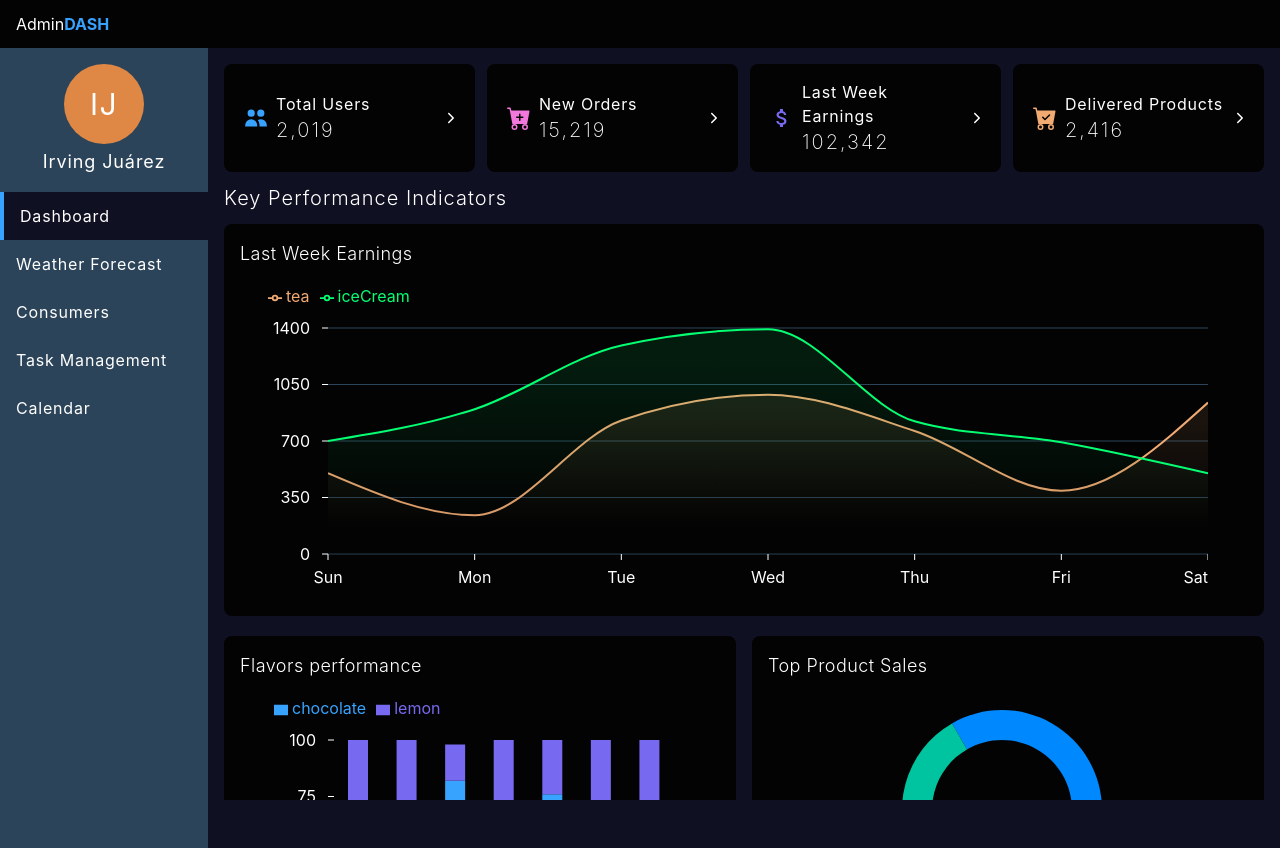
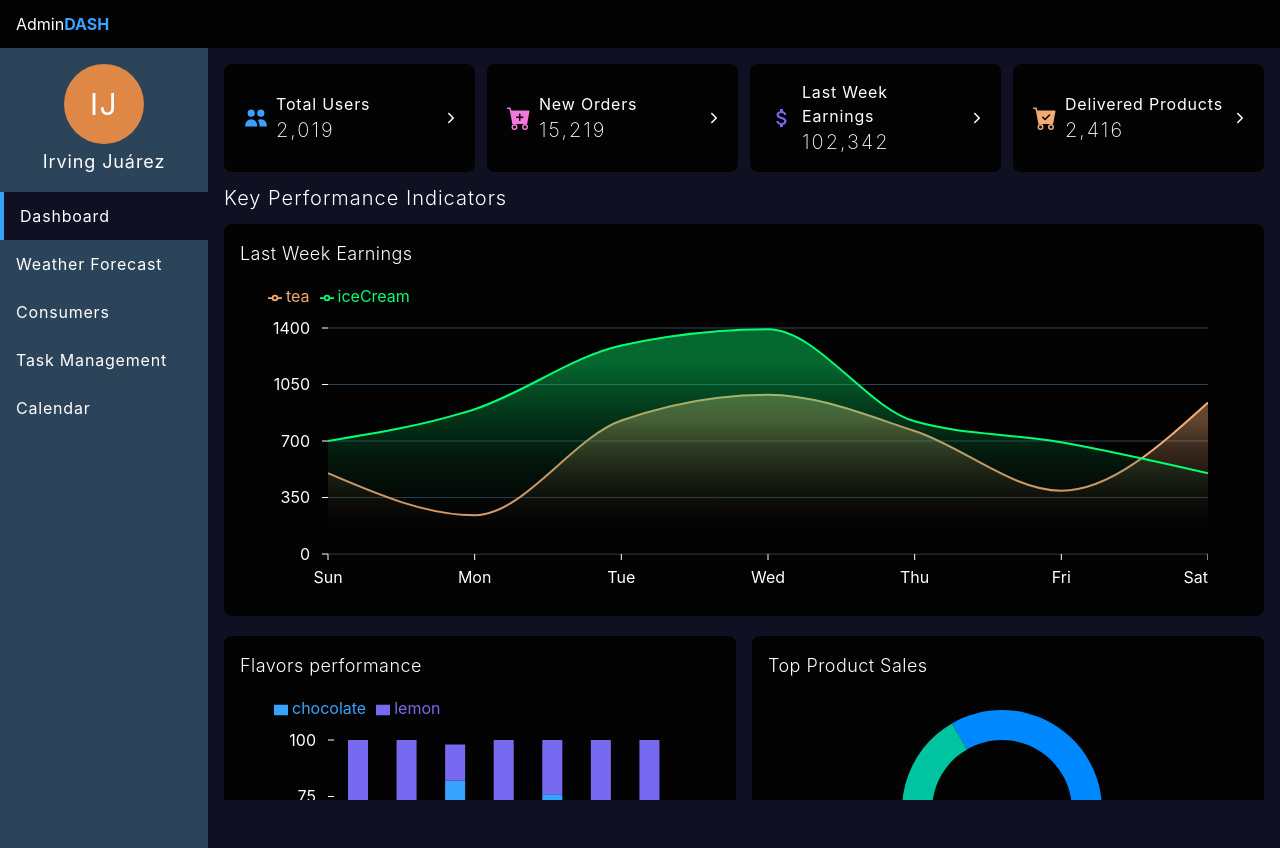
Before and after one commit to irvingvjuarez/admin-dash, a React (Vite) app: page / in a window 1280 px wide. Built offline with nearby package versions, Linux system fonts and the light colour scheme.

Commit message:
ChartContainer component was created to reuse it in all the charts used

```diff
--- a/src/charts/ChanceRain.tsx
+++ b/src/charts/ChanceRain.tsx
@@ -1,12 +1,15 @@
 import { BarChart, Bar, CartesianGrid, XAxis, YAxis, Tooltip, Cell } from "recharts"
+import { ChartContainer } from "./ChartContainer"
 import { DATA } from "../data"
 
 const ChanceRain: React.FC = (): JSX.Element => {
   return(
-    <section className="chart w-full">
-      <h2 className="chart__title mb-5 w-full text-start">Chance of rain</h2>
-
-      <article className="chart__container scrollbar md:mx-auto">
+    <ChartContainer
+      title="Chance of rain"
+      type="full"
+      scrollbar={true}
+      titleClassName="mb-5"
+      containerClassName="md:mx-auto">
       <BarChart
         width={600}
         height={300}
@@ -28,8 +31,7 @@ const ChanceRain: React.FC = (): JSX.Element => {
           ))}
         </Bar>
       </BarChart>
-      </article>
-    </section>
+    </ChartContainer>
   )
 }
 
--- a/src/charts/ChartArea.tsx
+++ b/src/charts/ChartArea.tsx
@@ -1,3 +1,4 @@
+import { ChartContainer } from "./ChartContainer"
 import {
   AreaChart,
   Area,
@@ -15,10 +16,7 @@ interface LineProps {
 
 const ChartArea: React.FC<LineProps> = ({ title }): JSX.Element => {
   return(
-    <section className="chart lg:w-auto">
-      <h2 className="chart__title">{title}</h2>
-
-      <article className="chart__container">
+    <ChartContainer title={title} wrapperClassName="lg:w-auto">
       <AreaChart
         width={940}
         height={300}
@@ -32,12 +30,12 @@ const ChartArea: React.FC<LineProps> = ({ title }): JSX.Element => {
       >
         <defs>
           <linearGradient id="iceCreamGradient" x1="0" y1="0" x2="0" y2="1">
-              <stop offset="15%" stopColor="#05FF72" stopOpacity={0.1}/>
+            <stop offset="15%" stopColor="#05FF72" stopOpacity={0.4}/>
             <stop offset="85%" stopColor="#030303" stopOpacity={0.1}/>
           </linearGradient>
 
           <linearGradient id="teaGradient" x1="0" y1="0" x2="0" y2="1">
-              <stop offset="15%" stopColor="#F2AA73" stopOpacity={0.1}/>
+            <stop offset="15%" stopColor="#F2AA73" stopOpacity={0.4}/>
             <stop offset="85%" stopColor="#030303" stopOpacity={0.1}/>
           </linearGradient>
         </defs>
@@ -70,8 +68,7 @@ const ChartArea: React.FC<LineProps> = ({ title }): JSX.Element => {
           fill="url(#iceCreamGradient)"
           fillOpacity={1} />
       </AreaChart>
-      </article>
-    </section>
+    </ChartContainer>
   )
 }
 
--- /dev/null
+++ b/src/charts/ChartContainer/index.tsx
@@ -0,0 +1,54 @@
+interface ChartContainerProps {
+  title: string
+  children: JSX.Element
+  type?: "full" | "flex"
+  titleClassName?: string
+  wrapperClassName?: string
+  containerClassName?: string
+  scrollbar?: boolean
+}
+
+const ChartContainer: React.FC<ChartContainerProps> = ({
+  title,
+  children,
+  type,
+  titleClassName,
+  wrapperClassName,
+  containerClassName,
+  scrollbar
+}): JSX.Element => {
+  const getArticleClass = () => {
+    let classname = "chart__container"
+    if(scrollbar) classname += " scrollbar"
+    if(containerClassName) classname += ` ${containerClassName}`
+    return classname
+  }
+
+  const getWrapperClass = () => {
+    let classname = "chart"
+    if(type === "full") classname += " w-full"
+    if(type === "flex") classname += " flex flex-col items-center"
+    if(wrapperClassName) classname += ` ${wrapperClassName}`
+    return classname
+  }
+
+  const getTitleClass = () => {
+    let classname = "chart__title w-full text-start"
+    if(titleClassName) classname += ` ${titleClassName}`
+    return classname
+  }
+
+  return(
+    <section className={getWrapperClass()}>
+      <h2 className={getTitleClass()}>
+        {title}
+      </h2>
+
+      <article className={getArticleClass()}>
+        {children}
+      </article>
+    </section>
+  )
+}
+
+export { ChartContainer }
--- a/src/charts/ChartPie.tsx
+++ b/src/charts/ChartPie.tsx
@@ -1,19 +1,12 @@
 import { PieChart, Pie, Cell, Legend } from "recharts"
-
-const data = [
-  { name: "MacBook Pro", value: 400 },
-  { name: "iPhone", value: 300 },
-  { name: "iPad", value: 300 },
-  { name: "MacBook Air", value: 200 }
-];
-const COLORS = ["#0088FE", "#00C49F", "#FFBB28", "#FF8042"];
+import { DATA } from "../data"
+import { ChartContainer } from "./ChartContainer"
 
 const ChartPie: React.FC = (): JSX.Element => {
+  const { data, colors } = DATA.topProductSales
+
   return(
-    <section className="chart flex flex-col items-center">
-      <h2 className="chart__title w-full text-start">Top Product Sales</h2>
-
-      <article className="chart__container scrollbar">
+    <ChartContainer type="flex" title="Top Product Sales" scrollbar={true}>
         <PieChart
           width={200}
           height={300}
@@ -34,14 +27,12 @@ const ChartPie: React.FC = (): JSX.Element => {
 
           >
             {data.map((entry, index) => (
-              <Cell key={entry.name} fill={COLORS[index]} />
+              <Cell key={entry.name} fill={colors[index]} />
             ))}
           </Pie>
           <Legend />
         </PieChart>
-      </article>
-
-    </section>
+    </ChartContainer>
   )
 }
 
--- a/src/charts/ChartStackedBar.tsx
+++ b/src/charts/ChartStackedBar.tsx
@@ -1,12 +1,10 @@
 import { Bar, BarChart, CartesianGrid, Legend, Tooltip, XAxis, YAxis } from "recharts"
+import { ChartContainer } from "./ChartContainer"
 import { DATA } from "../data"
 
 const ChartStackedBar: React.FC = (): JSX.Element => {
   return(
-    <section className="chart w-full">
-      <h2 className="chart__title">Flavors performance</h2>
-
-      <article className="chart__container scrollbar">
+    <ChartContainer title="Flavors performance" type="full" scrollbar={true}>
       <BarChart
         width={400}
         height={300}
@@ -33,8 +31,7 @@ const ChartStackedBar: React.FC = (): JSX.Element => {
         <Bar dataKey="chocolate" stackId="1" fill="#38A3FF" barSize={20} />
         <Bar dataKey="lemon" stackId="1" fill="#786AF0" />
       </BarChart>
-      </article>
-    </section>
+    </ChartContainer>
   )
 }
 
--- a/src/data.ts
+++ b/src/data.ts
@@ -4,6 +4,15 @@ import { TiWeatherStormy, TiWeatherShower, TiWeatherPartlySunny, TiWeatherWindyC
 import { MdAttachMoney } from "react-icons/md"
 
 export const DATA = {
+  topProductSales: {
+    data: [
+      { name: "MacBook Pro", value: 400 },
+      { name: "iPhone", value: 300 },
+      { name: "iPad", value: 300 },
+      { name: "MacBook Air", value: 200 }
+    ],
+    colors: ["#0088FE", "#00C49F", "#FFBB28", "#FF8042"],
+  },
   chanceOfRain: [
     {
       id: 0,
--- /dev/null
+++ b/src/pages/NextSevenDays/index.tsx
@@ -0,0 +1,9 @@
+const NextSevenDays: React.FC = (): JSX.Element => {
+  return(
+    <section className="page">
+      <h2>I am the next seven days page</h2>
+    </section>
+  )
+}
+
+export { NextSevenDays }
--- a/src/routes/index.tsx
+++ b/src/routes/index.tsx
@@ -11,6 +11,7 @@ import { Users } from "../pages/Users"
 import { Orders } from "../pages/Orders"
 import { Sells } from "../pages/Sells"
 import { Deliveries } from "../pages/Deliveries"
+import { NextSevenDays } from "../pages/NextSevenDays"
 import { Layout } from "../containers/Layout"
 
 function App() {
@@ -27,6 +28,7 @@ function App() {
           <Route path="/profile" element={<Profile />} />
           <Route path="/users" element={<Users />} />
           <Route path="/orders" element={<Orders />} />
+          <Route path="/weather-next-seven-days" element={<NextSevenDays />} />
           <Route path="/sells/:time" element={<Sells />} />
           <Route path="/deliveries/:time" element={<Deliveries />} />
         </Routes>
```
Lines whose indentation alone changed are shown as unchanged.
